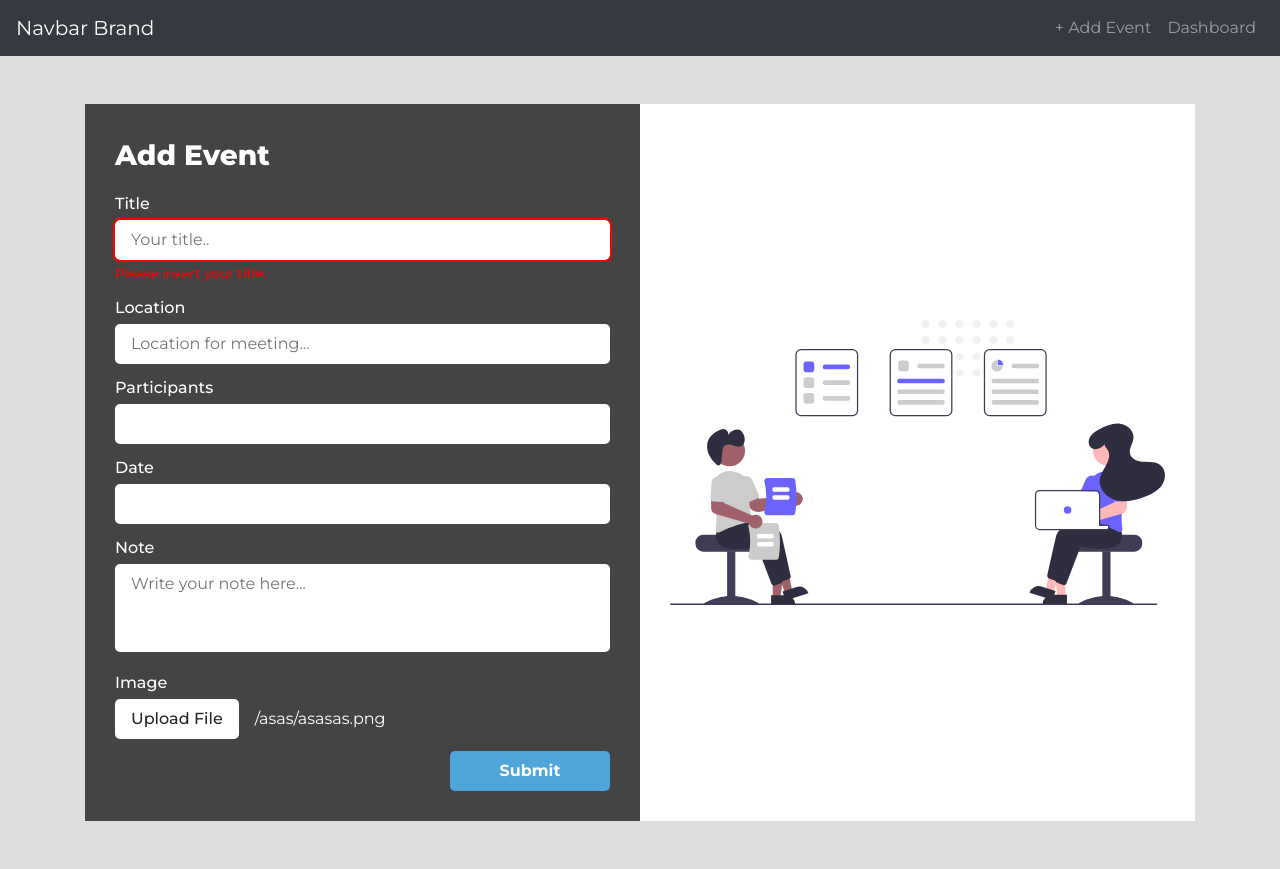
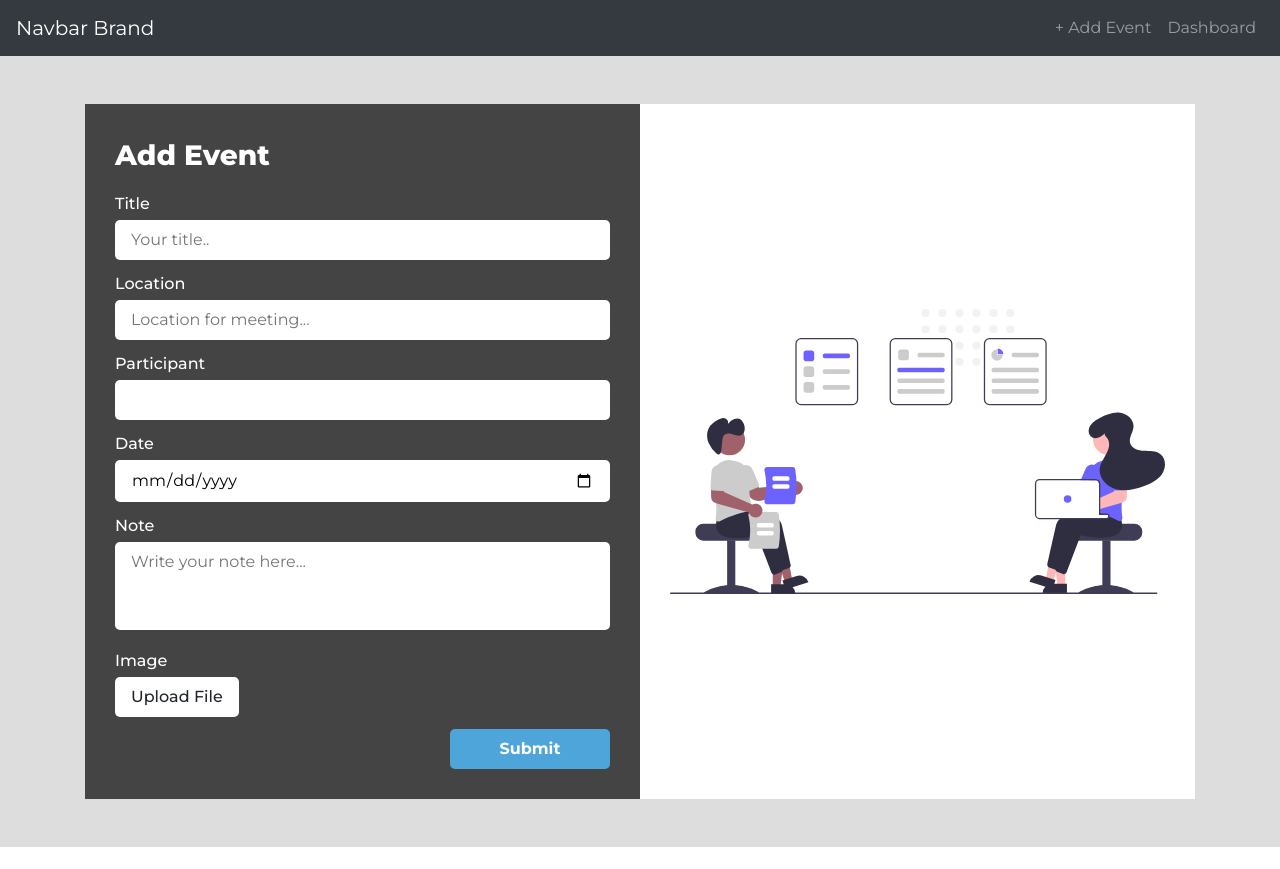
Before and after one commit to pfebri32/trinika-teknologi-mandiri-interview-frontend, a React (Create React App) app: page /event/add in a window 1280 px wide. After the commit the page ends 847 px from the top, so only its background shows below. Built offline with nearby package versions, Linux system fonts and the light colour scheme.

Commit message:
Adding formik validation

```diff
--- a/src/components/forms/FormAddEvent.js
+++ b/src/components/forms/FormAddEvent.js
@@ -1,4 +1,5 @@
 import React from 'react';
+import { useFormik } from 'formik';
 
 // Components.
 import InputA from '../inputs/InputA';
@@ -7,30 +8,105 @@ import InputA from '../inputs/InputA';
 import styles from '../styles/forms/FormAddEvent.module.scss';
 
 const FormAddEvent = () => {
+  const validate = (values) => {
+    const errors = {};
+
+    if (!values.title) {
+      errors.title = 'Required';
+    }
+
+    if (!values.location) {
+      errors.location = 'Required';
+    }
+
+    if (!values.note) {
+      errors.note = 'Required';
+    } else if (values.note.length <= 50) {
+      errors.note = 'Minimum length 50.';
+    }
+
+    if (!values.date) {
+      errors.date = 'Required';
+    }
+
+    if (!values.image) {
+      errors.image = 'Required';
+    }
+
+    return errors;
+  };
+  const formik = useFormik({
+    initialValues: {
+      title: '',
+      locatiom: '',
+      note: '',
+      date: '',
+      image: null,
+    },
+    validate,
+    onSubmit: (values) => {
+      console.log(values.image);
+      alert(JSON.stringify(values, null, 2));
+    },
+  });
   return (
-    <form>
+    <form onSubmit={formik.handleSubmit}>
       <div className={styles.header}>Add Event</div>
       <div>
         <InputA
-          error="Please insert your title."
           label="Title"
+          name="title"
           placeholder="Your title.."
           type="text"
+          error={formik.touched.title && formik.errors.title}
+          value={formik.values.title}
+          onChange={formik.handleChange}
+          onBlur={formik.handleBlur}
         />
+
         <InputA
           label="Location"
+          name="location"
           placeholder="Location for meeting..."
           type="text"
+          error={formik.touched.location && formik.errors.location}
+          value={formik.values.location}
+          onChange={formik.handleChange}
+          onBlur={formik.handleBlur}
         />
-        <InputA label="Participants" type="text" />
-        <InputA label="Date" type="text" />
+        <InputA label="Participant" type="text" />
+        <InputA
+          label="Date"
+          name="date"
+          type="date"
+          error={formik.touched.date && formik.errors.date}
+          value={formik.values.date}
+          onChange={formik.handleChange}
+          onBlur={formik.handleBlur}
+        />
         <InputA
           rows={3}
           label="Note"
+          name="note"
           placeholder="Write your note here..."
           type="textarea"
+          error={formik.touched.note && formik.errors.note}
+          value={formik.values.note}
+          onChange={formik.handleChange}
+          onBlur={formik.handleBlur}
         />
-        <InputA type="file" label="Image" value="/asas/asasas.png" />
+        <InputA
+          type="file"
+          label="Image"
+          name="image"
+          error={formik.touched.image && formik.errors.image}
+          value={formik.values.image?.name}
+          onChange={(e) => {
+            console.log(e.target.files[0]);
+            formik.setFieldValue('image', e.target.files[0]);
+          }}
+          onBlur={formik.handleBlur}
+        />
       </div>
       <button className={styles.submit} type="submit">
         Submit
--- a/src/components/inputs/InputA.js
+++ b/src/components/inputs/InputA.js
@@ -49,6 +49,7 @@ const InputA = ({ label, type, error, value, ...rest }) => {
             <input
               className={`${styles.input} ${error && styles.inputError}`}
               type={type}
+              value={value}
               {...rest}
             />
             {error && <div className={styles.error}>{error}</div>}
--- a/src/components/styles/inputs/InputA.module.scss
+++ b/src/components/styles/inputs/InputA.module.scss
@@ -22,6 +22,7 @@
   font-weight: 500;
   margin-bottom: 0;
   padding: 0.5rem 1rem;
+  white-space: nowrap;
 }
 
 .inputFileWrapper {
```
